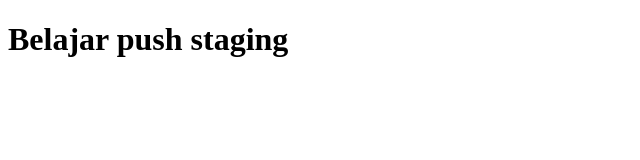
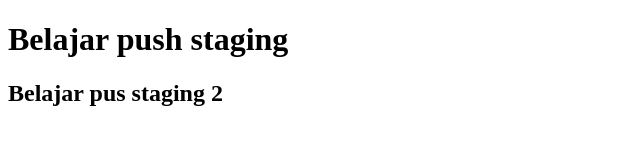
Before and after one commit to hendriragil/belajar-ngoding, a plain HTML site: page header.html in a window 1280 px wide. Shown: the whole page, without its empty margins (0-640 px from the left). Drawn offline with Linux system fonts and the light colour scheme.

Commit message:
Menambah Element h2

```diff
--- a/header.html
+++ b/header.html
@@ -7,6 +7,7 @@
   <body>
 
       <h1>Belajar push staging</h1>
+      <h2>Belajar pus staging 2</h2>
 
   </body>
 </html>
```
